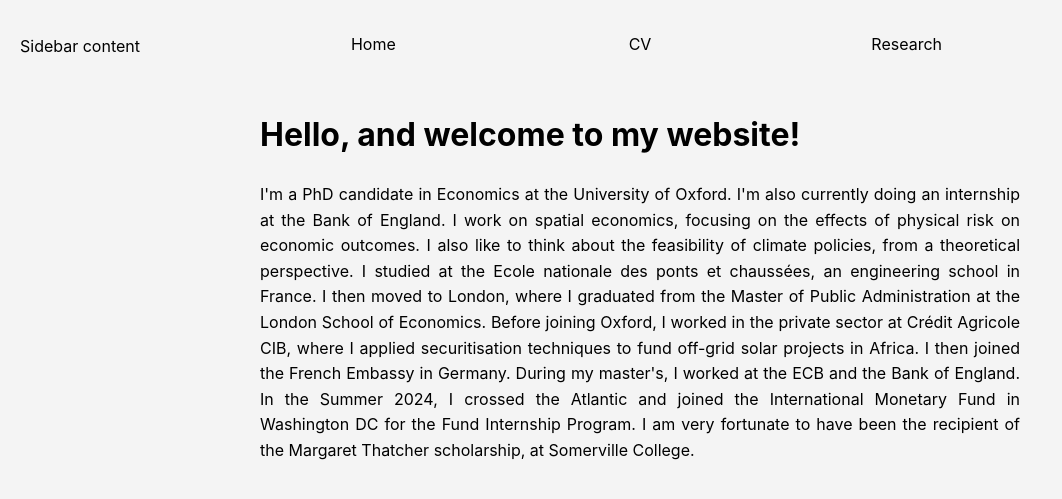
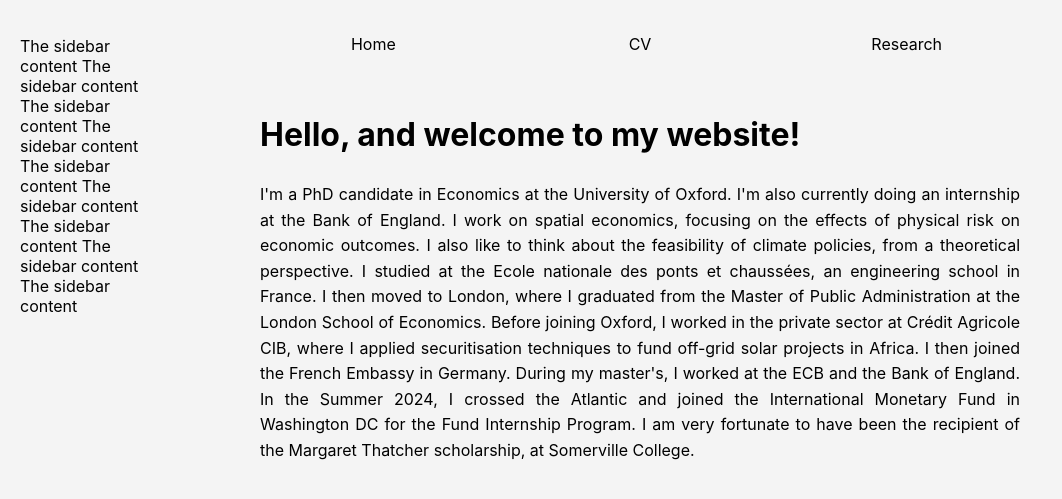
Before and after one commit to JulietteCx/juliettecx.github.io, a Jekyll site: the page built from _pages/index.html, in a window 1280 px wide and 900 px high. Shown: the top 499 px of the window, without its empty margins (0-1062 px from the left). Built offline with Jekyll 4.4.1, drawn with Linux system fonts in a browser that asks for light colours.

Commit message:
Update default.html

```diff
--- a/_layouts/default.html
+++ b/_layouts/default.html
@@ -11,7 +11,7 @@
 
   <div class="sidebar">
   <!-- Sidebar content goes here -->
-  <p>Sidebar content</p>
+  <p> The sidebar content The sidebar content The sidebar content The sidebar content The sidebar content The sidebar content The sidebar content The sidebar content The sidebar content </p>
 </div>
   <!-- Container that holds both navigation and content -->
   <div class="container">
```
